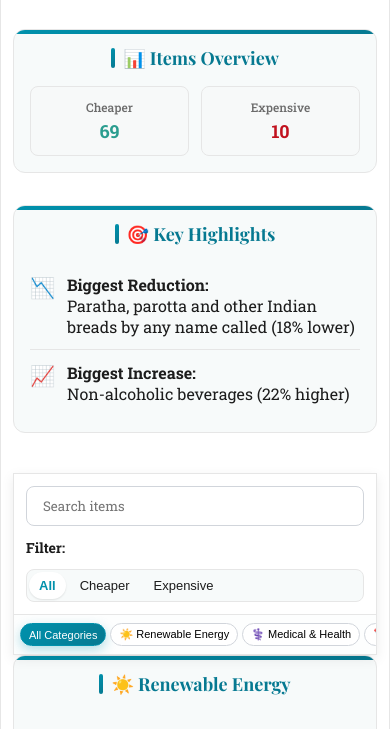
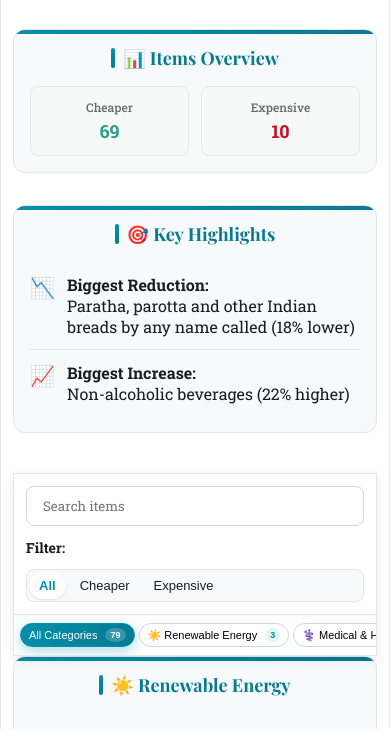
Before and after one commit to SuhasTPML/GST-changes, a plain HTML site: page index.html in a window 390 px wide. Shown: the part 89-818 px from the top of the page. Drawn offline with nearby package versions, Linux system fonts and the light colour scheme.

Commit message:
Add item count badges to category filter chips
- Added CSS styling for circular count badges (.chip-badge)
- Modified chip layout to use flexbox for proper alignment
- Created countItemsForCategory function to count items per category
- Updated renderChips function to include count badges for all categories
- Badges show number of items accounting for current trend filter
- Added responsive styling for mobile devices
- Improved visual hierarchy with proper badge positioning

🤖 Generated with [Claude Code](https://claude.ai/code)

Co-Authored-By: Claude <noreply@anthropic.com>

```diff
--- a/index.html
+++ b/index.html
@@ -403,8 +403,10 @@ details[open] summary::after{transform:rotate(180deg);}
 .dh-toolbar input[type="search"]:focus, .dh-toolbar select:focus{outline:none;border-color:var(--dh-blue);box-shadow:0 0 0 3px rgba(0, 145, 172, 0.1);}
 .chip-row{display:flex;gap:8px;overflow:auto;padding:12px 20px 16px 28px;scrollbar-width:none;-ms-overflow-style:none;background:rgba(247, 250, 250, 0.3);border-top:1px solid var(--border);}
 .chip-row::-webkit-scrollbar{display:none;}
-.chip{border:1px solid var(--border-interactive);border-radius:999px;padding:8px 16px;cursor:pointer;background:#fff;white-space:nowrap;font-weight:500;}
+.chip{border:1px solid var(--border-interactive);border-radius:999px;padding:8px 16px;cursor:pointer;background:#fff;white-space:nowrap;font-weight:500;display:flex;align-items:center;gap:6px;}
 .chip.active{background:var(--gradient-primary);border-color:var(--dh-blue);color:#fff;box-shadow:0 4px 12px rgba(0, 145, 172, 0.3);}
+.chip-badge{display:inline-flex;align-items:center;justify-content:center;min-width:18px;height:18px;border-radius:50%;background:rgba(0, 145, 172, 0.1);color:var(--dh-blue);font-size:11px;font-weight:600;padding:2px 5px;margin-left:2px;}
+.chip.active .chip-badge{background:rgba(255, 255, 255, 0.2);color:#fff;}
 /* Combobox */
 .combo{position:relative;min-width:280px;flex:1;}
 .combo-list{position:absolute;left:0;right:0;top:100%;background:#fff;border:1px solid var(--border-interactive);border-radius:var(--radius);box-shadow:var(--shadow-hover);max-height:320px;overflow:auto;display:none;margin-top:8px;z-index:10000;}
@@ -424,6 +426,7 @@ details[open] summary::after{transform:rotate(180deg);}
   .combo{min-width:200px;flex:1;}
   .chip-row{padding:12px 16px 12px 22px;gap:6px;}
   .chip{padding:6px 10px;font-size:12px;}
+  .chip-badge{min-width:16px;height:16px;font-size:10px;}
   .dh-button-group .chip{padding:6px 10px;}
 }
 
@@ -436,6 +439,7 @@ details[open] summary::after{transform:rotate(180deg);}
   .combo-list{max-height:50vh;}
   .chip-row{gap:4px; padding:8px 10px 8px 18px; margin:0 -12px;}
   .chip{padding:4px 8px; font-size:11px; min-width:fit-content;}
+  .chip-badge{min-width:14px;height:14px;font-size:9px;}
   .dh-gst-widget{width:100%; max-width:none; margin:0; padding:12px; border-radius:0;}
 }
 @media (max-width: 640px){
@@ -1238,13 +1242,33 @@ details[open] summary::after{transform:rotate(180deg);}
 
     // Category chips row
     const chips = el('div','chip-row');
+
+    // Function to count items per category accounting for trend filter
+    function countItemsForCategory(category) {
+      if (category === 'all') {
+        return itemsComputed.filter(i => state.trend === 'all' || i.trend === state.trend).length;
+      } else {
+        return itemsComputed.filter(i =>
+          i.sector === category && (state.trend === 'all' || i.trend === state.trend)
+        ).length;
+      }
+    }
+
     function renderChips(){
       chips.innerHTML='';
-      const all = el('button','chip'+(state.sector==='all'?' active':''),'All Categories');
+
+      // All Categories chip with total count
+      const allCount = countItemsForCategory('all');
+      const all = el('button','chip'+(state.sector==='all'?' active':''));
+      all.innerHTML = 'All Categories <span class="chip-badge">' + allCount + '</span>';
       all.onclick=()=>{state.sector='all'; writeState(); render();};
       chips.append(all);
+
+      // Individual sector chips with counts
       sectors.forEach(s=>{
-        const b=el('button','chip'+(state.sector===s?' active':''),s);
+        const count = countItemsForCategory(s);
+        const b=el('button','chip'+(state.sector===s?' active':''));
+        b.innerHTML = s + ' <span class="chip-badge">' + count + '</span>';
         b.onclick=()=>{ state.sector=s; writeState(); render(); };
         chips.append(b);
       });
```
